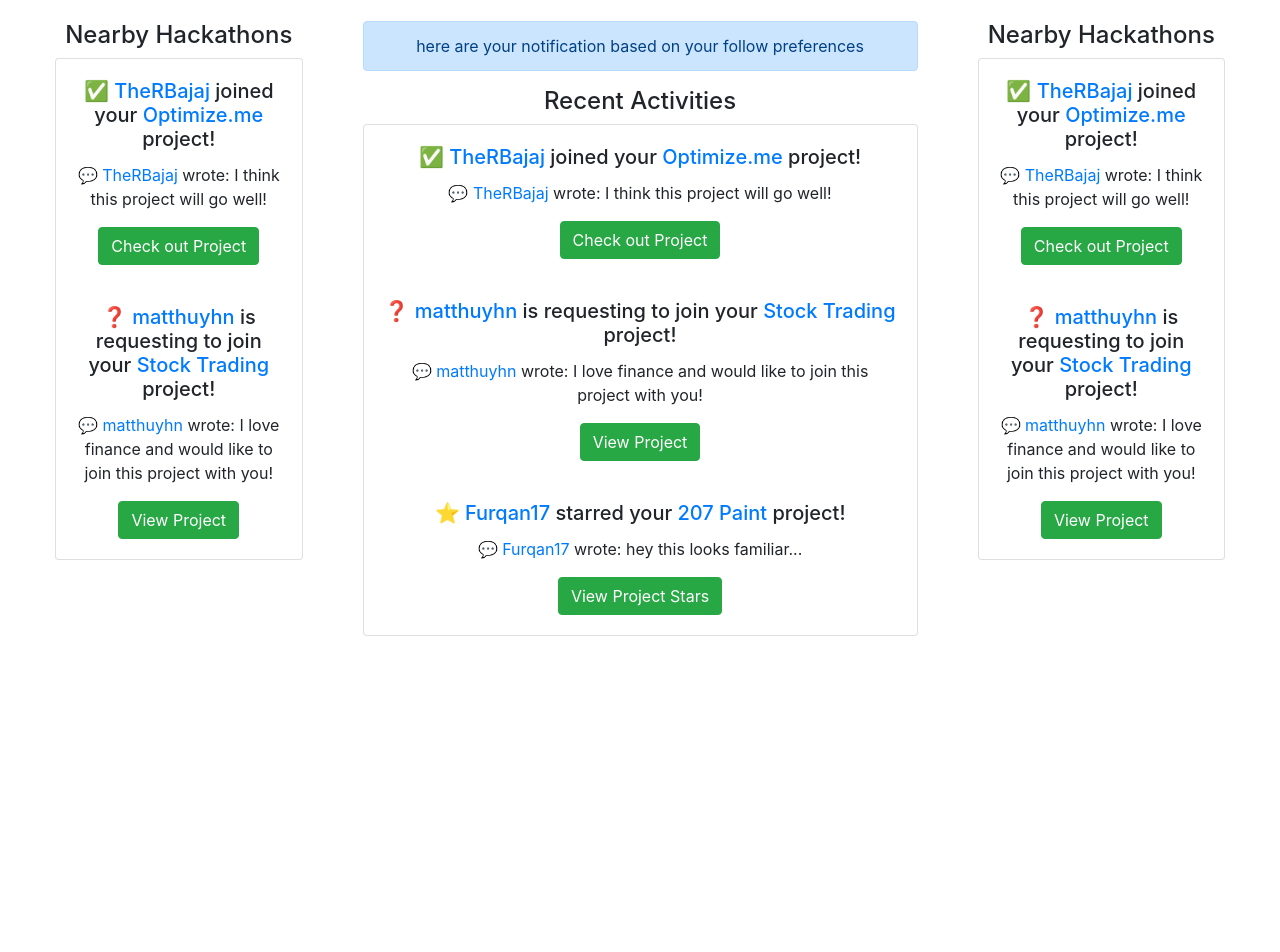
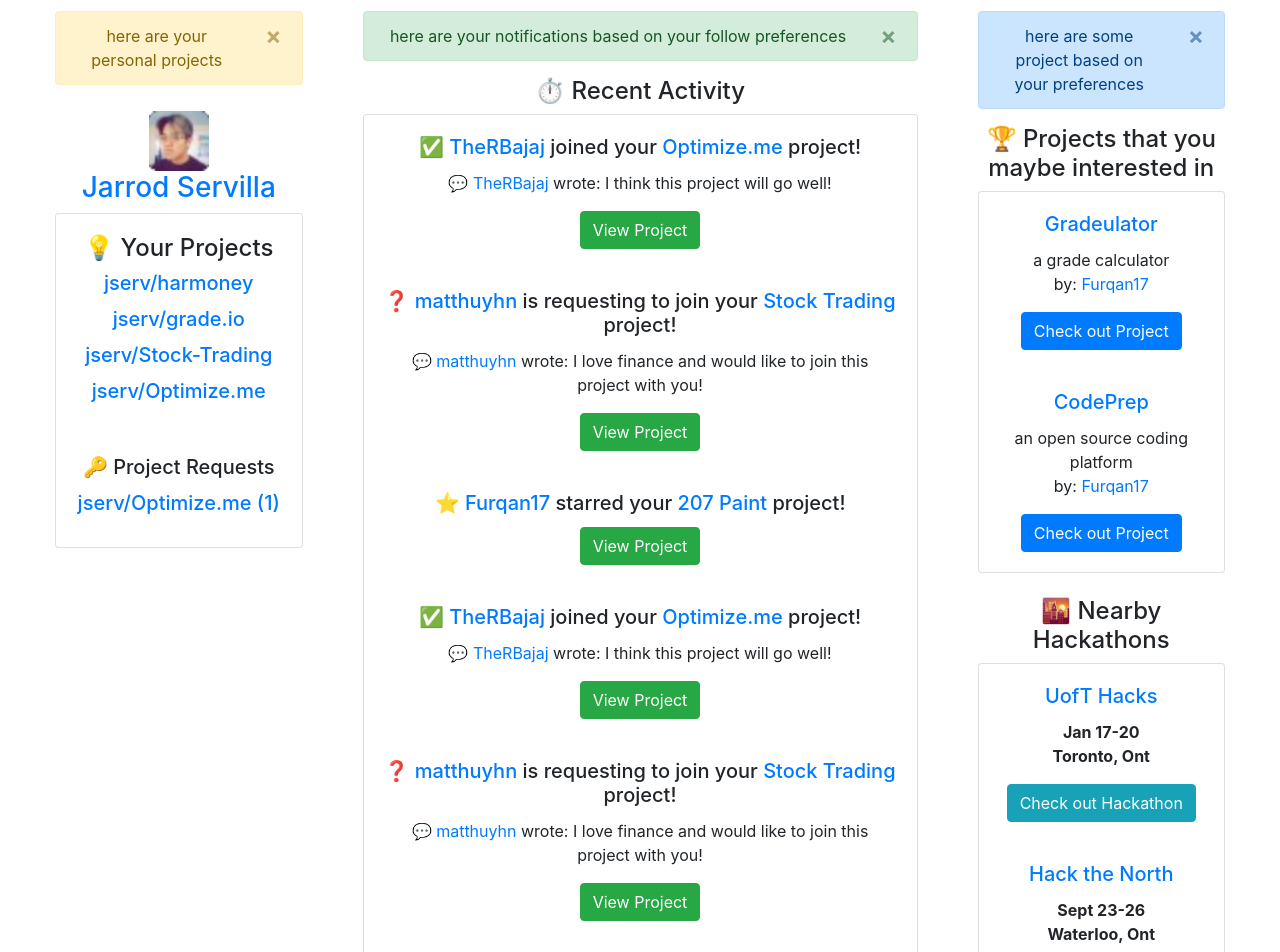
Before and after one commit to collabcloud/project-collabcloud, a React (Create React App) app in the folder client/: page /dashboard in a window 1280 px wide. Shown: the part 200-1152 px from the top of the page. Before the commit the page ends 861 px from the top, so only its background shows below. Built offline with nearby package versions, Linux system fonts and the light colour scheme.

Commit message:
COL-4 :heavy_check_mark: Finish Static Dashboard

```diff
--- a/client/src/Containers/Dashboard/Dashboard.js
+++ b/client/src/Containers/Dashboard/Dashboard.js
@@ -1,4 +1,4 @@
-import React from "react";
+import React, { useState } from "react";
 import { NavigationBar } from "../../components/base/NavigationBar";
 import {
     Alert,
@@ -13,38 +13,50 @@ import {
 // Style Import
 import "../../css/Dashboard.css";
 
-const Dashboard = () => (
+const Dashboard = () => {
+    const [show, setShow] = useState(true);
+
+    return (
     <div>
         <NavigationBar />
             <div style={{margin: "50px"}}>
-                <h1>&#10024;Welcome to your dashboard temporaryuser&#10024;</h1>
+                <h2>&#10024; Welcome to your dashboard, Jarrod &#10024;</h2>
             </div>
         <Row style={{ margin: "25px"}}>
 
             {/* Col 1 */}
-            <Col md={3} sm={3} lg={3} xl={3}>
+            <Col md={3} lg={3} xl={3}>
                 <Container>
                     <div>
-                    <h4>Nearby Hackathons</h4>
+                        <Alert variant={'warning'} onClose={() => setShow(false)} dismissible>
+                            here are your personal projects
+                        </Alert>
+                        {/* User Display */}
+                        <div>
+                        <img
+                          alt=""
+                          src={require('../../avatar.png')}
+                          width="60"
+                          height="60"
+                          style={{marginTop: 10}}
+                          className="d-inline-block align-top"
+                        /><h3><a href="/">Jarrod Servilla</a></h3>
+                        </div>
+                        {/* User Options */}
                         <Card>
                             <Card.Body>
                                 {/* Card Index 0 */}
-                                <Card.Title>&#9989; <a href="/">TheRBajaj</a> joined your <a href="/">Optimize.me</a> project!</Card.Title>
-                                <Card.Text>
-                                    &#128172; <a href="/">TheRBajaj</a> wrote: I think this project will go well!
-                                </Card.Text>
-                                <Button variant="success">Check out Project</Button>
+                                <h4>&#128161; Your Projects</h4>
+                                <Card.Title><a href="/">jserv/harmoney</a></Card.Title>
+                                <Card.Title><a href="/">jserv/grade.io</a></Card.Title>
+                                <Card.Title><a href="/">jserv/Stock-Trading</a></Card.Title>
+                                <Card.Title><a href="/">jserv/Optimize.me</a></Card.Title>
                             </Card.Body>
-
                             <Card.Body>
                                 {/* Card Index 0 */}
-                                <Card.Title>&#10067; <a href="/">matthuyhn</a> is requesting to join your <a href="/">Stock Trading</a> project!</Card.Title>
-                                <Card.Text>
-                                    &#128172; <a href="/">matthuyhn</a> wrote: I love finance and would like to join this project with you!
-                                </Card.Text>
-                                <Button variant="success">View Project</Button>
+                                <Card.Title>&#128273; Project Requests</Card.Title>
+                                <Card.Title><a href="/">jserv/Optimize.me (1)</a></Card.Title>
                             </Card.Body>
-
                         </Card>
                     </div>
                 </Container>
@@ -54,11 +66,11 @@ const Dashboard = () => (
             <Col >
                 <Container>
                     <div>
-                        <Alert variant={'primary'}>
-                            here are your notification based on your follow preferences
+                        <Alert variant={'success'} onClose={() => setShow(false)} dismissible>
+                            here are your notifications based on your follow preferences
                         </Alert>
 
-                        <h4>Recent Activities</h4>
+                        <h4>&#9201; Recent Activity</h4>
                         <Card>
                             <Card.Body>
                                 {/* Card Index 0 */}
@@ -66,11 +78,11 @@ const Dashboard = () => (
                                 <Card.Text>
                                     &#128172; <a href="/">TheRBajaj</a> wrote: I think this project will go well!
                                 </Card.Text>
-                                <Button variant="success">Check out Project</Button>
+                                <Button variant="success">View Project</Button>
                             </Card.Body>
 
                             <Card.Body>
-                                {/* Card Index 0 */}
+                                {/* Card Index 1 */}
                                 <Card.Title>&#10067; <a href="/">matthuyhn</a> is requesting to join your <a href="/">Stock Trading</a> project!</Card.Title>
                                 <Card.Text>
                                     &#128172; <a href="/">matthuyhn</a> wrote: I love finance and would like to join this project with you!
@@ -79,40 +91,84 @@ const Dashboard = () => (
                             </Card.Body>
 
                             <Card.Body>
+                                {/* Card Index 2 */}
+                                <Card.Title>&#11088; <a href="/">Furqan17</a> starred your <a href="/">207 Paint</a> project!</Card.Title>
+                                <Button variant="success">View Project</Button>
+                            </Card.Body>
+
+                            <Card.Body>
                                 {/* Card Index 0 */}
+                                <Card.Title>&#9989; <a href="/">TheRBajaj</a> joined your <a href="/">Optimize.me</a> project!</Card.Title>
+                                <Card.Text>
+                                    &#128172; <a href="/">TheRBajaj</a> wrote: I think this project will go well!
+                                </Card.Text>
+                                <Button variant="success">View Project</Button>
+                            </Card.Body>
+
+                            <Card.Body>
+                                {/* Card Index 1 */}
+                                <Card.Title>&#10067; <a href="/">matthuyhn</a> is requesting to join your <a href="/">Stock Trading</a> project!</Card.Title>
+                                <Card.Text>
+                                    &#128172; <a href="/">matthuyhn</a> wrote: I love finance and would like to join this project with you!
+                                </Card.Text>
+                                <Button variant="success">View Project</Button>
+                            </Card.Body>
+
+                            <Card.Body>
+                                {/* Card Index 2 */}
                                 <Card.Title>&#11088; <a href="/">Furqan17</a> starred your <a href="/">207 Paint</a> project!</Card.Title>
-                                <Card.Text>
-                                    &#128172; <a href="/">Furqan17</a> wrote: hey this looks familiar...
-                                </Card.Text>
-                                <Button variant="success">View Project Stars</Button>
+                                <Button variant="success">View Project</Button>
                             </Card.Body>
+
                         </Card>
                     </div>
                 </Container>
             </Col>
 
             {/* Col 4 */}
-            <Col md={3} sm={3} lg={3} xl={3}>
+            <Col md={3} lg={3} xl={3}>
                 <Container>
+                    <Alert variant={'primary'} onClose={() => setShow(false)} dismissible>
+                            here are some project based on your preferences
+                        </Alert>
+                    {/* Projects interest */}
                     <div>
-                        <h4>Nearby Hackathons</h4>
+                        <h4>&#127942; Projects that you maybe interested in</h4>
                         <Card>
                             <Card.Body>
                                 {/* Card Index 0 */}
-                                <Card.Title>&#9989; <a href="/">TheRBajaj</a> joined your <a href="/">Optimize.me</a> project!</Card.Title>
-                                <Card.Text>
-                                    &#128172; <a href="/">TheRBajaj</a> wrote: I think this project will go well!
-                                </Card.Text>
-                                <Button variant="success">Check out Project</Button>
+                                <Card.Title><a href="/">Gradeulator</a></Card.Title>
+                                <Card.Text> a grade calculator <br></br> by: <a href="/">Furqan17</a></Card.Text>
+                                <Button variant="primary">Check out Project</Button>
                             </Card.Body>
 
                             <Card.Body>
                                 {/* Card Index 0 */}
-                                <Card.Title>&#10067; <a href="/">matthuyhn</a> is requesting to join your <a href="/">Stock Trading</a> project!</Card.Title>
-                                <Card.Text>
-                                    &#128172; <a href="/">matthuyhn</a> wrote: I love finance and would like to join this project with you!
-                                </Card.Text>
-                                <Button variant="success">View Project</Button>
+                                <Card.Title><a href="/">CodePrep</a></Card.Title>
+                                <Card.Text> an open source coding platform <br></br> by: <a href="/">Furqan17</a></Card.Text>
+                                <Button variant="primary">Check out Project</Button>
+                            </Card.Body>
+
+                        </Card>
+                    </div>
+
+                    <br></br>
+                    {/* Hackathon Panel */}
+                    <div>
+                        <h4>&#127751; Nearby Hackathons</h4>
+                        <Card>
+                            <Card.Body>
+                                {/* Card Index 0 */}
+                                <Card.Title> <a href="/">UofT Hacks</a></Card.Title>
+                                <Card.Text><b>Jan 17-20 <br></br> Toronto, Ont</b></Card.Text>
+                                <Button variant="info">Check out Hackathon</Button>
+                            </Card.Body>
+
+                            <Card.Body>
+                                {/* Card Index 0 */}
+                                <Card.Title> <a href="/">Hack the North</a></Card.Title>
+                                <Card.Text><b>Sept 23-26 <br></br> Waterloo, Ont</b></Card.Text>
+                                <Button variant="info">Check out Hackathon</Button>
                             </Card.Body>
 
                         </Card>
@@ -121,6 +177,7 @@ const Dashboard = () => (
             </Col>
         </Row>
     </div>
-);
+    )
+};
 
 export default Dashboard;
```
